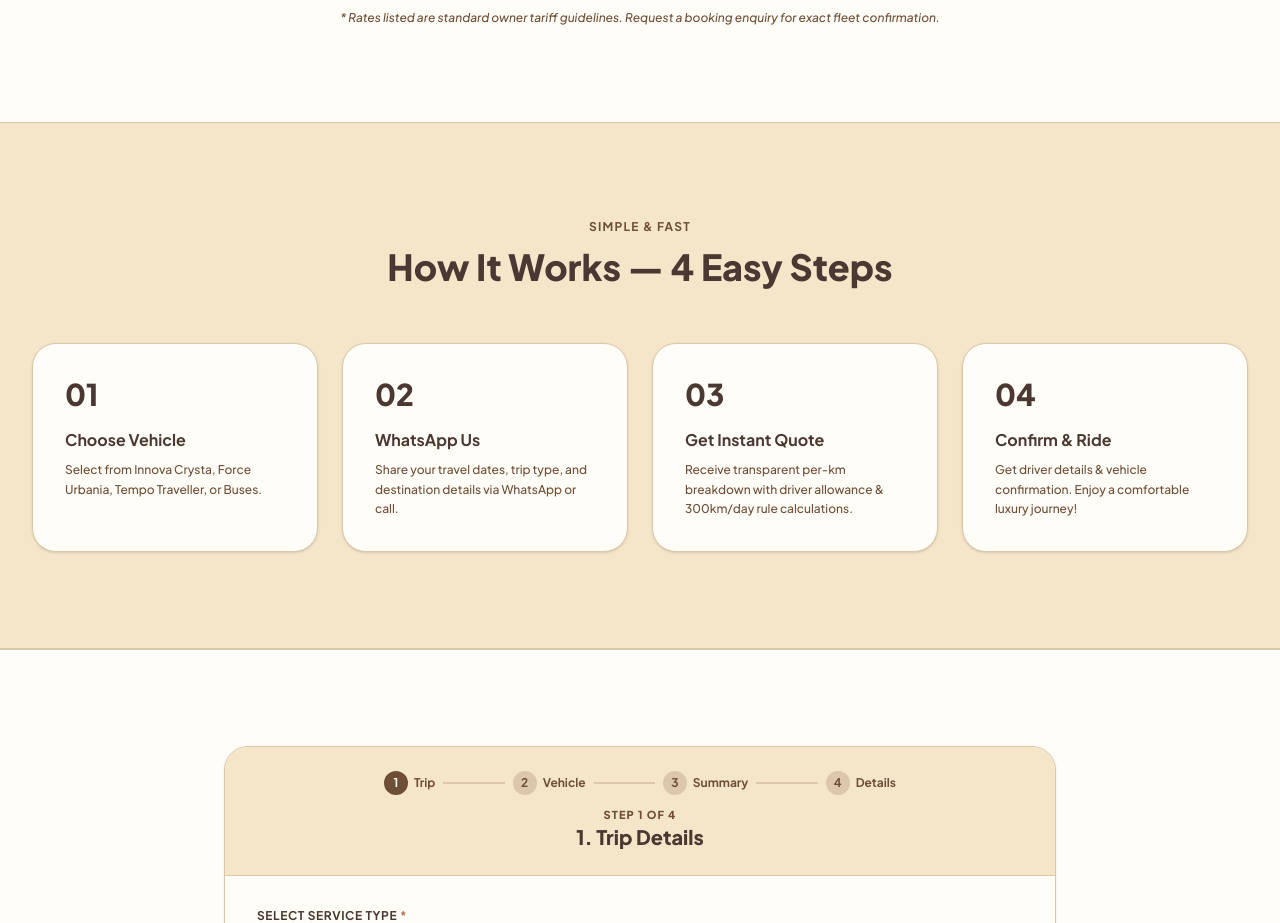
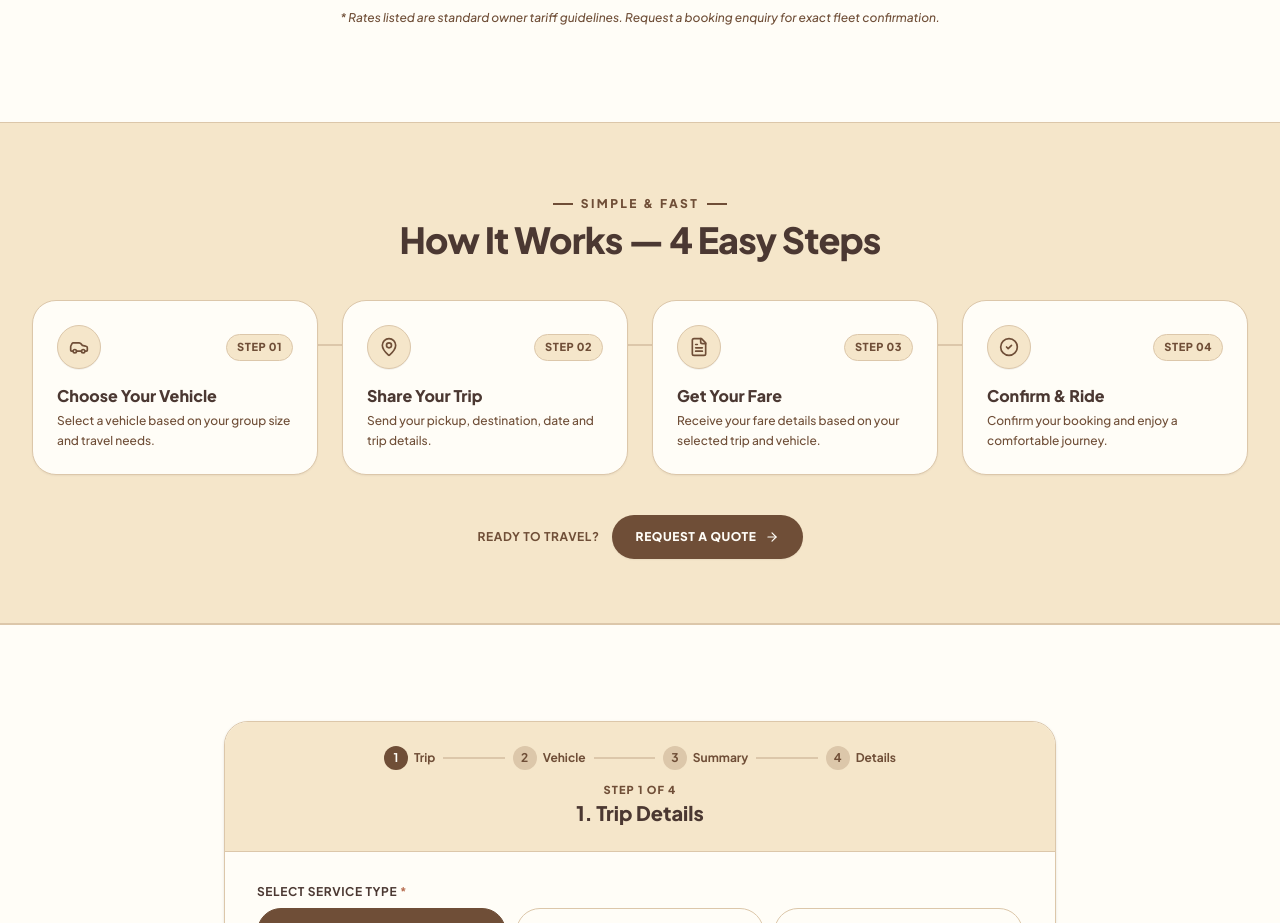
Before and after one commit to GAGANGOWDAP/coffee-cabs, a React (Vite) app: page / in a window 1280 px wide. Shown: the part 5580-6503 px from the top of the page. Built offline with nearby package versions, Linux system fonts and the light colour scheme.

Commit message:
style: redesign How It Works section into connected 4-step journey

```diff
--- a/src/app/pages/HomePage.tsx
+++ b/src/app/pages/HomePage.tsx
@@ -12,6 +12,9 @@ import {
   ChevronDown,
   ChevronUp,
   MapPin,
+  Send,
+  FileText,
+  CheckCircle2,
 } from "lucide-react";
 import { Link } from "react-router";
 import { VEHICLES } from "../data/vehicles";
@@ -453,30 +456,96 @@ export default function HomePage() {
       <PopularRoutesMatrix />
 
       {/* ── 6. HOW IT WORKS ── */}
-      <section className="gsap-section-reveal py-16 sm:py-24 bg-[#F5E6CA] border-b border-[#DCC7AA]">
-        <div className="max-w-7xl mx-auto px-4 sm:px-8">
-          <div className="text-center max-w-2xl mx-auto mb-14">
-            <div className="text-xs uppercase tracking-widest text-[#6F4E37] font-bold mb-3">
-              Simple & Fast
+      <section className="gsap-section-reveal py-10 sm:py-16 bg-[#F5E6CA] border-b border-[#DCC7AA] relative overflow-hidden">
+        <div className="max-w-7xl mx-auto px-4 sm:px-6 lg:px-8">
+          {/* Header */}
+          <div className="text-center max-w-2xl mx-auto mb-8 sm:mb-10">
+            <div className="inline-flex items-center gap-2 text-[11px] sm:text-xs uppercase tracking-[0.2em] text-[#6F4E37] font-extrabold mb-2">
+              <span className="h-[2px] w-5 bg-[#6F4E37] shrink-0" />
+              <span>SIMPLE & FAST</span>
+              <span className="h-[2px] w-5 bg-[#6F4E37] shrink-0" />
             </div>
-            <h2 className="text-3xl sm:text-4xl font-extrabold text-[#4B3832]">
+            <h2 className="text-2xl sm:text-4xl font-extrabold text-[#4B3832] tracking-tight">
               How It Works — 4 Easy Steps
             </h2>
           </div>
 
-          <div className="grid sm:grid-cols-2 lg:grid-cols-4 gap-6">
-            {[
-              { step: "01", title: "Choose Vehicle", desc: "Select from Innova Crysta, Force Urbania, Tempo Traveller, or Buses." },
-              { step: "02", title: "WhatsApp Us", desc: "Share your travel dates, trip type, and destination details via WhatsApp or call." },
-              { step: "03", title: "Get Instant Quote", desc: "Receive transparent per-km breakdown with driver allowance & 300km/day rule calculations." },
-              { step: "04", title: "Confirm & Ride", desc: "Get driver details & vehicle confirmation. Enjoy a comfortable luxury journey!" },
-            ].map((s) => (
-              <div key={s.step} className="bg-[#FFFDF7] p-8 rounded-3xl border border-[#DCC7AA] relative shadow-sm hover:border-[#6F4E37]/40 transition-all">
-                <div className="text-3xl font-extrabold text-[#4B3832] mb-4">{s.step}</div>
-                <h3 className="text-base font-bold text-[#4B3832] mb-2">{s.title}</h3>
-                <p className="text-xs text-[#6F4E37] leading-relaxed font-medium">{s.desc}</p>
-              </div>
-            ))}
+          {/* Connected 4-Step Journey */}
+          <div className="relative">
+            {/* Desktop Horizontal Connecting Line (visible on lg+) */}
+            <div
+              className="hidden lg:block absolute top-[44px] left-[10%] right-[10%] h-[2px] bg-[#DCC7AA] z-0"
+              aria-hidden="true"
+            />
+
+            <div className="grid grid-cols-1 sm:grid-cols-2 lg:grid-cols-4 gap-4 sm:gap-6 relative z-10">
+              {[
+                {
+                  step: "01",
+                  title: "Choose Your Vehicle",
+                  desc: "Select a vehicle based on your group size and travel needs.",
+                  icon: Car,
+                },
+                {
+                  step: "02",
+                  title: "Share Your Trip",
+                  desc: "Send your pickup, destination, date and trip details.",
+                  icon: MapPin,
+                },
+                {
+                  step: "03",
+                  title: "Get Your Fare",
+                  desc: "Receive your fare details based on your selected trip and vehicle.",
+                  icon: FileText,
+                },
+                {
+                  step: "04",
+                  title: "Confirm & Ride",
+                  desc: "Confirm your booking and enjoy a comfortable journey.",
+                  icon: CheckCircle2,
+                },
+              ].map((s) => {
+                const IconComponent = s.icon;
+                return (
+                  <div
+                    key={s.step}
+                    className="bg-[#FFFDF7] border border-[#DCC7AA] p-5 sm:p-6 rounded-3xl shadow-xs hover:border-[#6F4E37] transition-all flex flex-col items-start gap-3 group relative"
+                  >
+                    {/* Top Row: Icon & Step Badge */}
+                    <div className="flex items-center justify-between w-full">
+                      <div className="w-11 h-11 rounded-2xl bg-[#F5E6CA] border border-[#DCC7AA] text-[#6F4E37] flex items-center justify-center font-bold shadow-2xs group-hover:bg-[#6F4E37] group-hover:text-[#FFFDF7] transition-colors shrink-0">
+                        <IconComponent size={20} />
+                      </div>
+                      <span className="text-[11px] font-extrabold text-[#6F4E37] uppercase tracking-wider bg-[#F5E6CA] px-2.5 py-1 rounded-full border border-[#DCC7AA]">
+                        STEP {s.step}
+                      </span>
+                    </div>
+
+                    {/* Step Title & Description */}
+                    <div className="space-y-1 pt-1">
+                      <h3 className="text-base font-extrabold text-[#4B3832] group-hover:text-[#6F4E37] transition-colors leading-snug">
+                        {s.title}
+                      </h3>
+                      <p className="text-xs text-[#6F4E37] leading-relaxed font-medium">
+                        {s.desc}
+                      </p>
+                    </div>
+                  </div>
+                );
+              })}
+            </div>
+          </div>
+
+          {/* Optional CTA */}
+          <div className="mt-8 sm:mt-10 text-center flex flex-col sm:flex-row items-center justify-center gap-3">
+            <span className="text-xs font-bold text-[#6F4E37] uppercase tracking-wider">Ready to travel?</span>
+            <Link
+              to="/booking"
+              className="inline-flex items-center justify-center gap-2 px-6 py-3 bg-[#6F4E37] text-[#FFFDF7] text-xs font-extrabold uppercase tracking-wider rounded-full hover:bg-[#4B3832] transition-all shadow-xs min-h-[44px]"
+            >
+              <span>REQUEST A QUOTE</span>
+              <ArrowRight size={14} />
+            </Link>
           </div>
         </div>
       </section>
```
